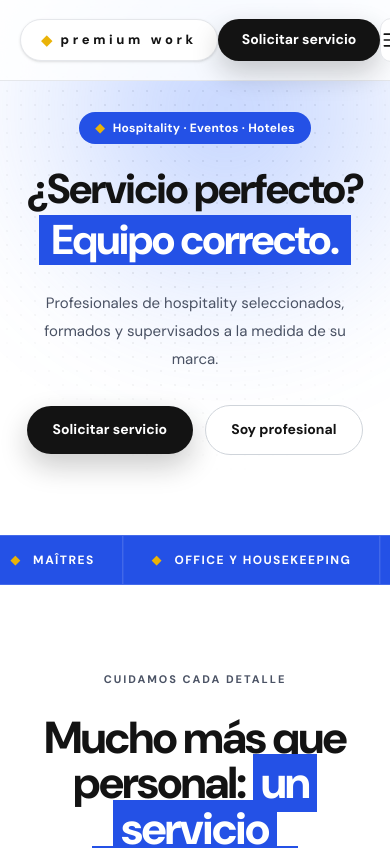
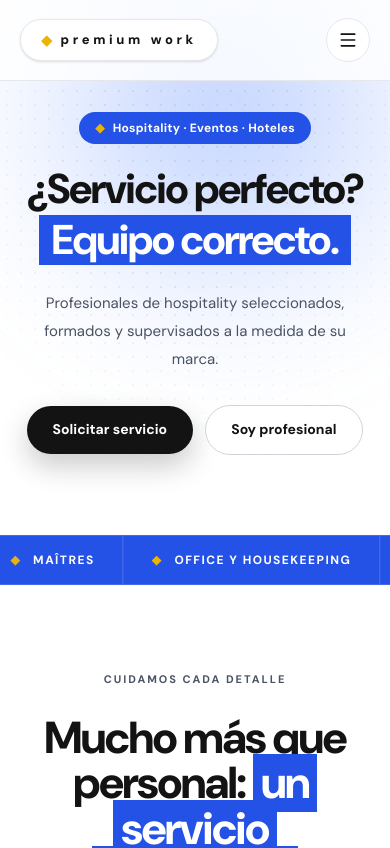
Before and after one commit to roxannaaguilera/premium-work-web, a Next.js app in the folder premium_work/: page / in a window 390 px wide. Shown: the top 848 px of the page. Built offline with nearby package versions, Linux system fonts and the light colour scheme.

Commit message:
fix: hide navbar CTA on mobile, keep hamburger menu only

```diff
--- a/premium_work/components/Navbar.tsx
+++ b/premium_work/components/Navbar.tsx
@@ -98,12 +98,14 @@ export function Navbar() {
 
         {/* Desktop CTA — disappears on mobile */}
         {!menu && (
-          <a
-            href="/solicitar-servicio"
-            className="btn btn-dark hidden !min-h-0 !px-6 !py-3 text-sm lg:inline-flex"
-          >
-            Solicitar servicio
-          </a>
+          <div className="hidden lg:block">
+            <a
+              href="/solicitar-servicio"
+              className="btn btn-dark !min-h-0 !px-6 !py-3 text-sm"
+            >
+              Solicitar servicio
+            </a>
+          </div>
         )}
 
         {/* Hamburger */}
```
